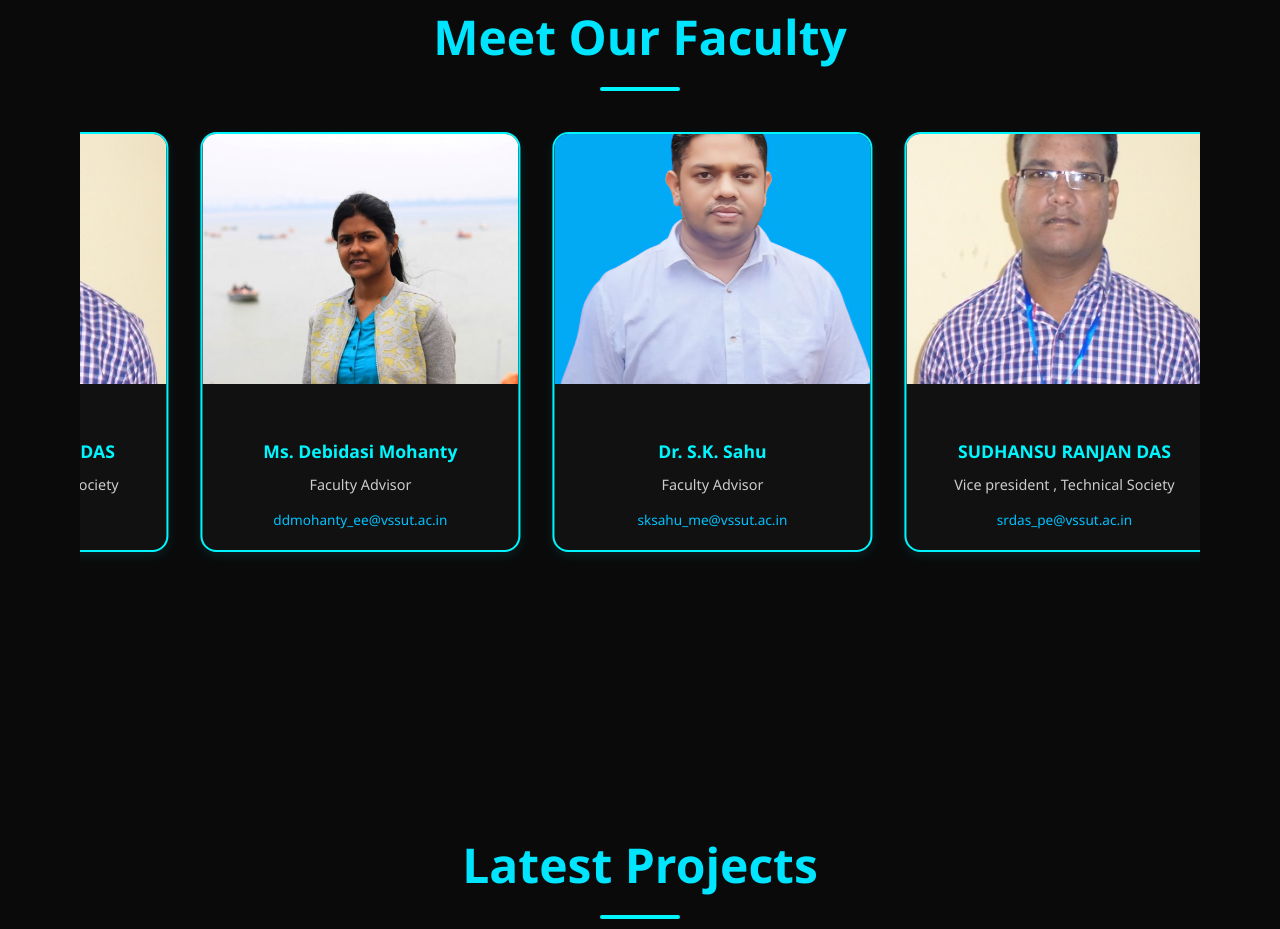
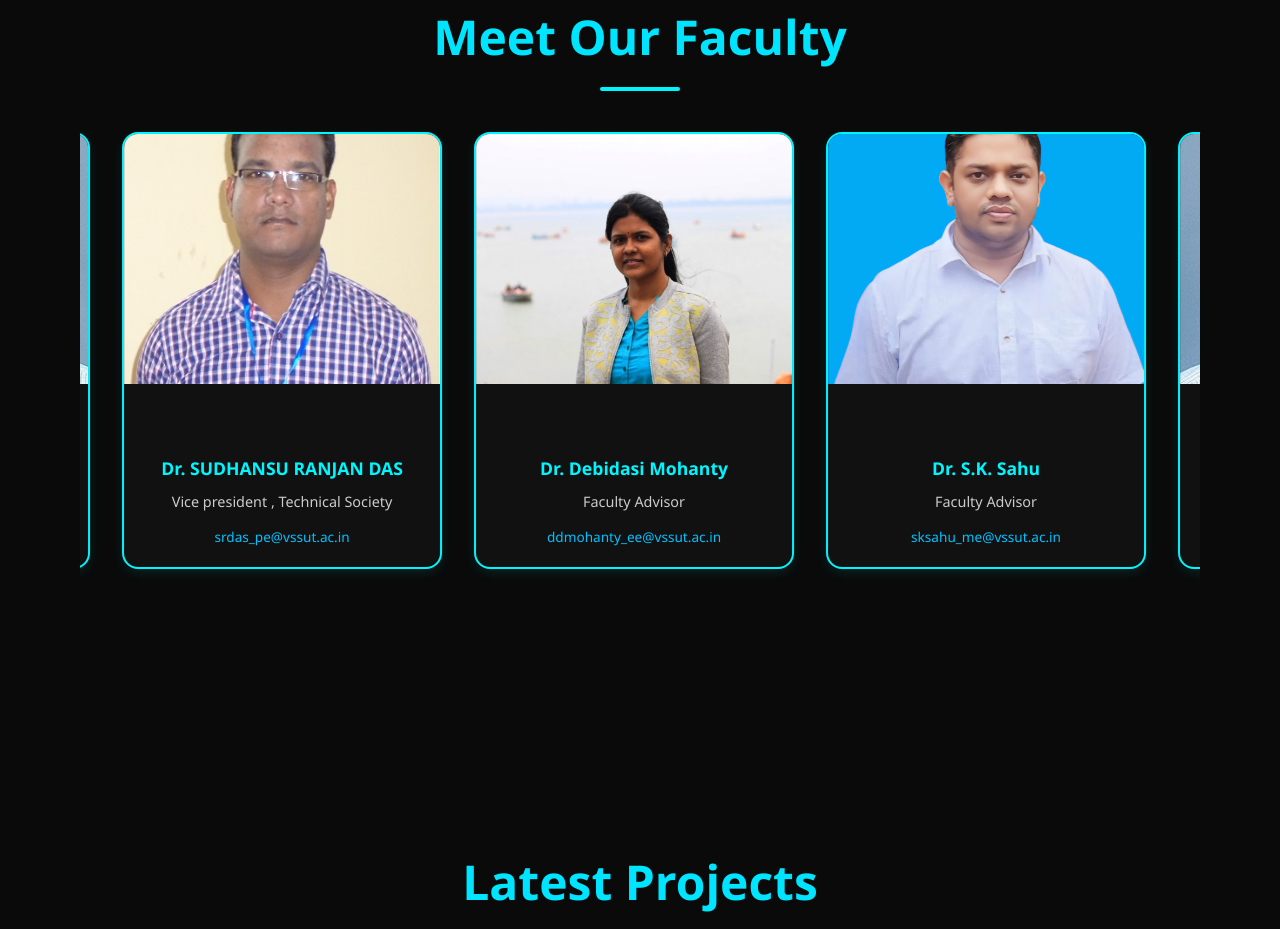
Before and after one commit to Losthero1640/rs-website, a React (Vite) app: page / in a window 1280 px wide. Shown: the part 980-1909 px from the top of the page. Built offline with nearby package versions, Linux system fonts and the light colour scheme.

Commit message:
added vc

```diff
--- a/src/pages/Home.jsx
+++ b/src/pages/Home.jsx
@@ -18,13 +18,20 @@ const Home = () => {
 
   const facultyList = [
     {
-      name: 'SUDHANSU RANJAN DAS',
+      name: 'Prof.(Dr.) Dipak Kumar Sahoo',
+      extraDesignation: 'Vice Chancellor',
+      designation: 'President , Technical Society',
+      email: 'vc@vssut.ac.in',
+      image: '/faculties/dipakkumar.jpg'
+    },
+    {
+      name: 'Dr. SUDHANSU RANJAN DAS',
       designation: 'Vice president , Technical Society',
       email: 'srdas_pe@vssut.ac.in',
       image: '/faculties/srdas.jpg'
     },
     {
-      name: 'Ms. Debidasi Mohanty',
+      name: 'Dr. Debidasi Mohanty',
       designation: 'Faculty Advisor',
       email: 'ddmohanty_ee@vssut.ac.in',
       image: '/faculties/debidasi.jpg'
@@ -320,6 +327,7 @@ const Home = () => {
                 </div>
                 <div className="faculty-info">
                   <h3>{faculty.name}</h3>
+                  {faculty.extraDesignation && <p>{faculty.extraDesignation}</p>}
                   <p>{faculty.designation}</p>
                   <a href={`mailto:${faculty.email}`}>{faculty.email}</a>
                 </div>
```
Also changed, not shown: public/faculties/dipakkumar.jpg (added).
